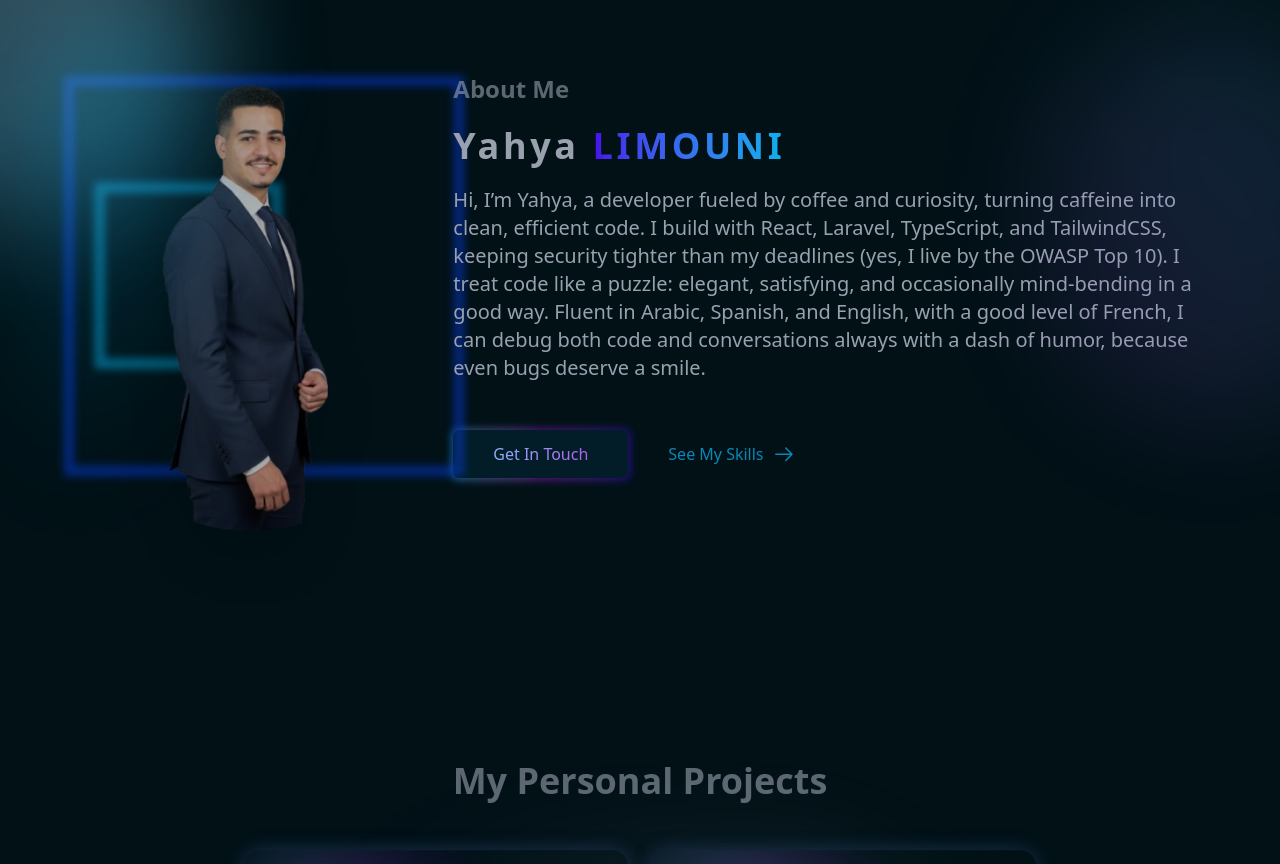
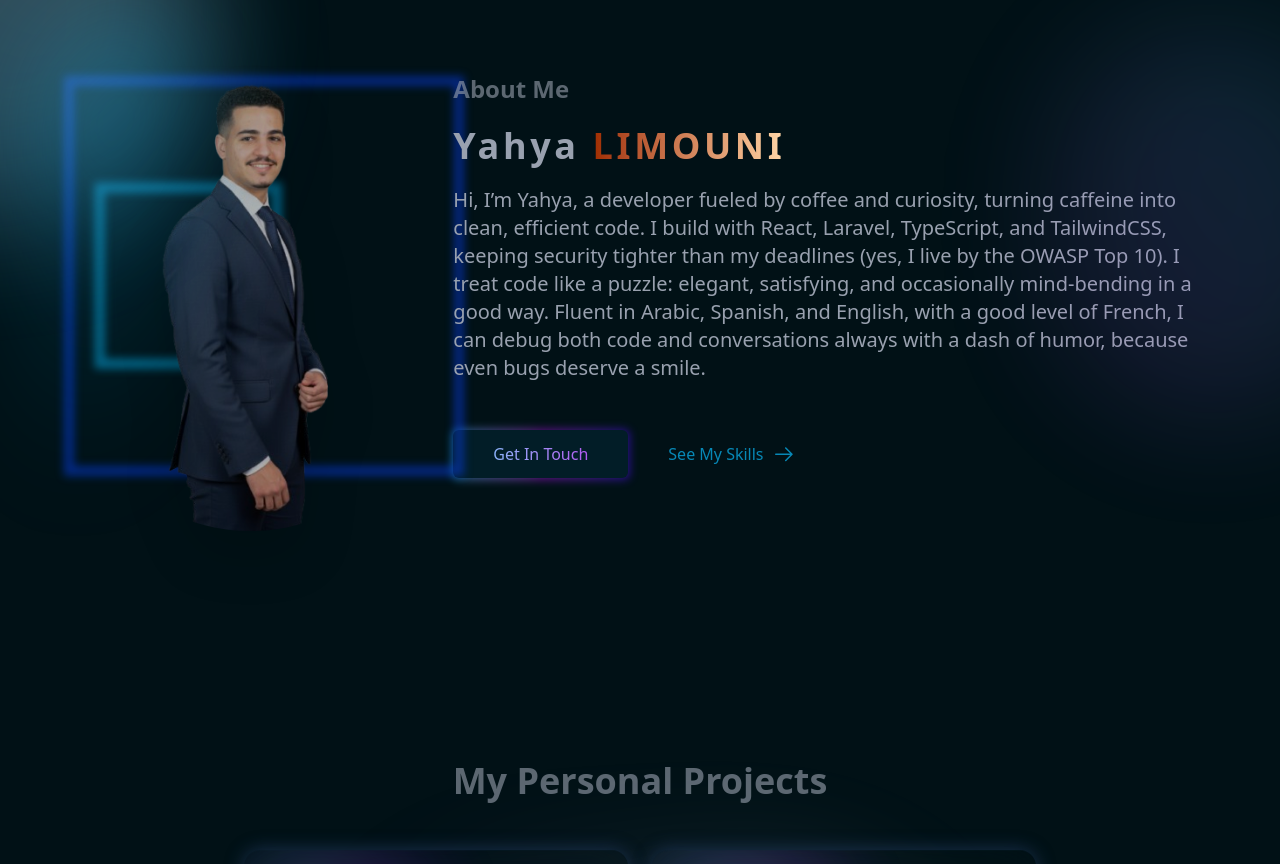
Before and after one commit to Yahyalimouni/portfolio, a React (Vite) app: page / in a window 1280 px wide. Shown: the part 1120-1984 px from the top of the page. Built offline with nearby package versions, Linux system fonts and the light colour scheme.

Commit message:
Update About.tsx

```diff
--- a/src/components/sections/About.tsx
+++ b/src/components/sections/About.tsx
@@ -65,7 +65,7 @@ const About: React.FC = () => {
         {/* Name */}
         <h2 className="text-4xl font-extrabold text-gray-400 tracking-widest leading-snug">
           Yahya{" "}
-          <span className="bg-clip-text text-transparent bg-gradient-to-r from-an-purple to-pr">
+          <span className="bg-clip-text text-transparent bg-gradient-to-r from-orange-800 to-orange-200">
             LIMOUNI
           </span>
         </h2>
```
